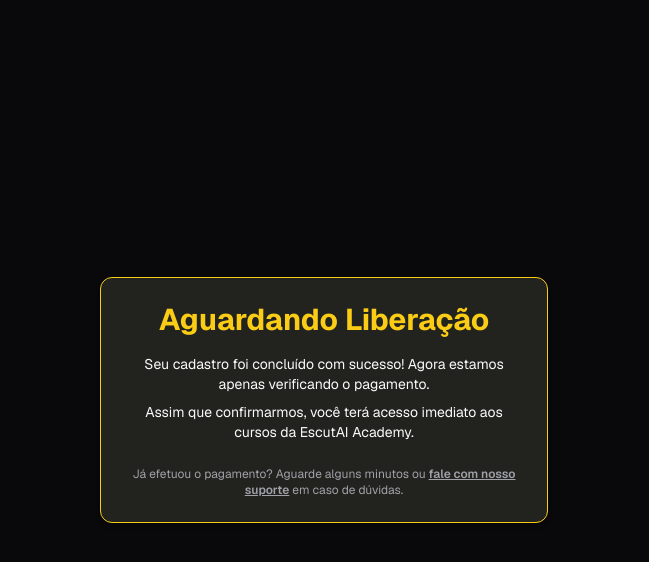
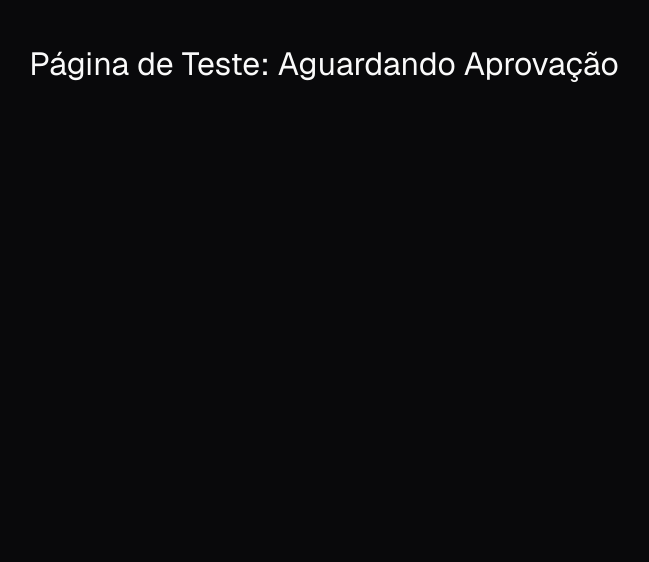
Before and after one commit to EscutAi/escutai-academy, a Next.js app: page /cursos/aguardando-aprovacao in a window 1280 px wide. Shown: the top 562 px of the page, without its empty margins (316-965 px from the left). Built offline with nearby package versions, Linux system fonts and the light colour scheme.

Commit message:
Update page.tsx

```diff
--- a/src/app/cursos/aguardando-aprovacao/page.tsx
+++ b/src/app/cursos/aguardando-aprovacao/page.tsx
@@ -1,30 +1,7 @@
-export default function AguardandoAprovacao() {
+export default function TesteAprovacao() {
   return (
-    <div className="flex min-h-screen flex-col items-center justify-center px-4 py-12">
-      <div className="w-full max-w-md border border-yellow-400 bg-yellow-100/10 rounded-xl p-6 shadow-md text-center">
-        <h1 className="text-3xl font-bold text-yellow-400 mb-4">
-          Aguardando Liberação
-        </h1>
-        <p className="text-sm text-foreground mb-2">
-          Seu cadastro foi concluído com sucesso! Agora estamos apenas verificando o pagamento.
-        </p>
-        <p className="text-sm text-foreground">
-          Assim que confirmarmos, você terá acesso imediato aos cursos da EscutAI Academy.
-        </p>
-
-        <div className="mt-6 text-xs text-muted-foreground">
-          Já efetuou o pagamento? Aguarde alguns minutos ou{' '}
-          <a
-            href="https://wa.me/81992853655"
-            className="underline font-semibold hover:text-green-500 transition"
-            target="_blank"
-            rel="noopener noreferrer"
-          >
-            fale com nosso suporte
-          </a>{' '}
-          em caso de dúvidas.
-        </div>
-      </div>
+    <div style={{ padding: 40 }}>
+      <h1 style={{ fontSize: 32 }}>Página de Teste: Aguardando Aprovação</h1>
     </div>
   )
 }
```
